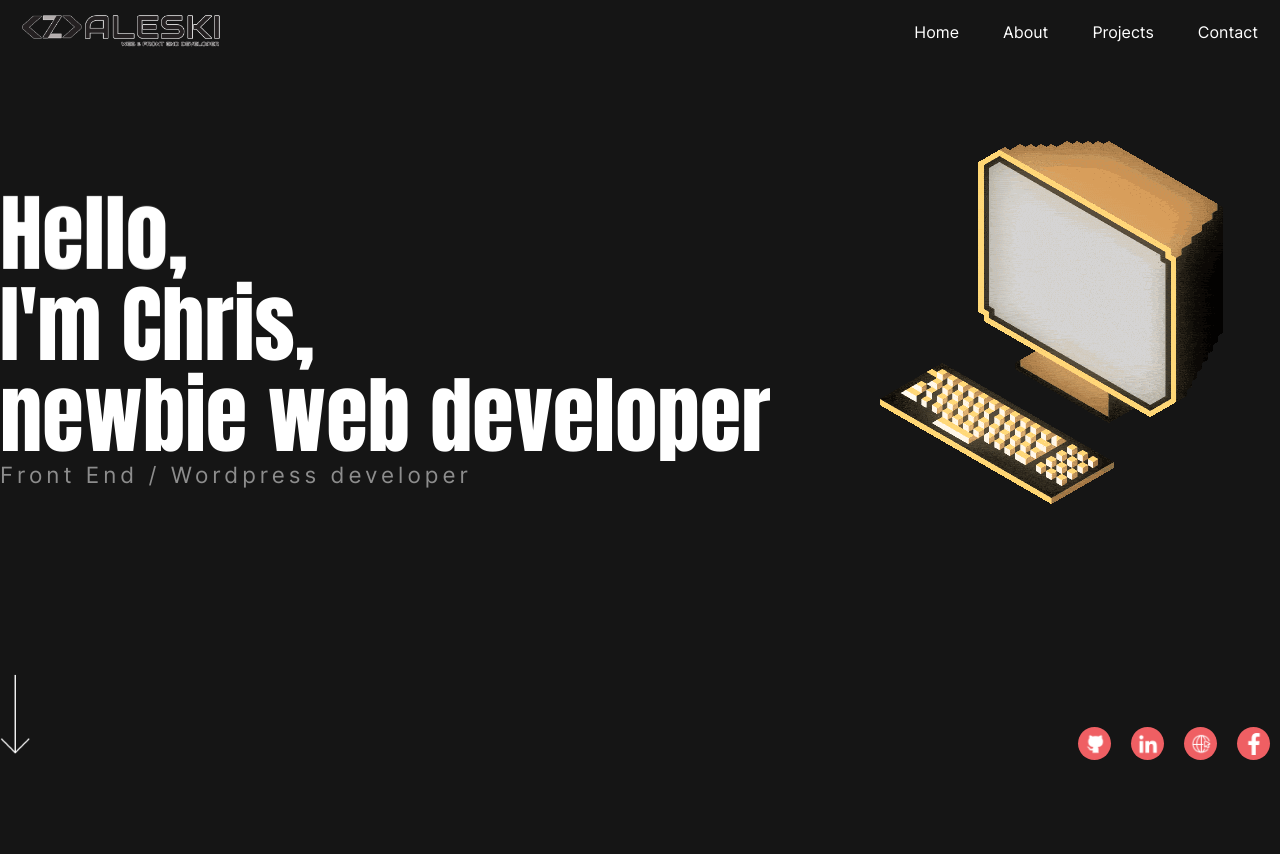
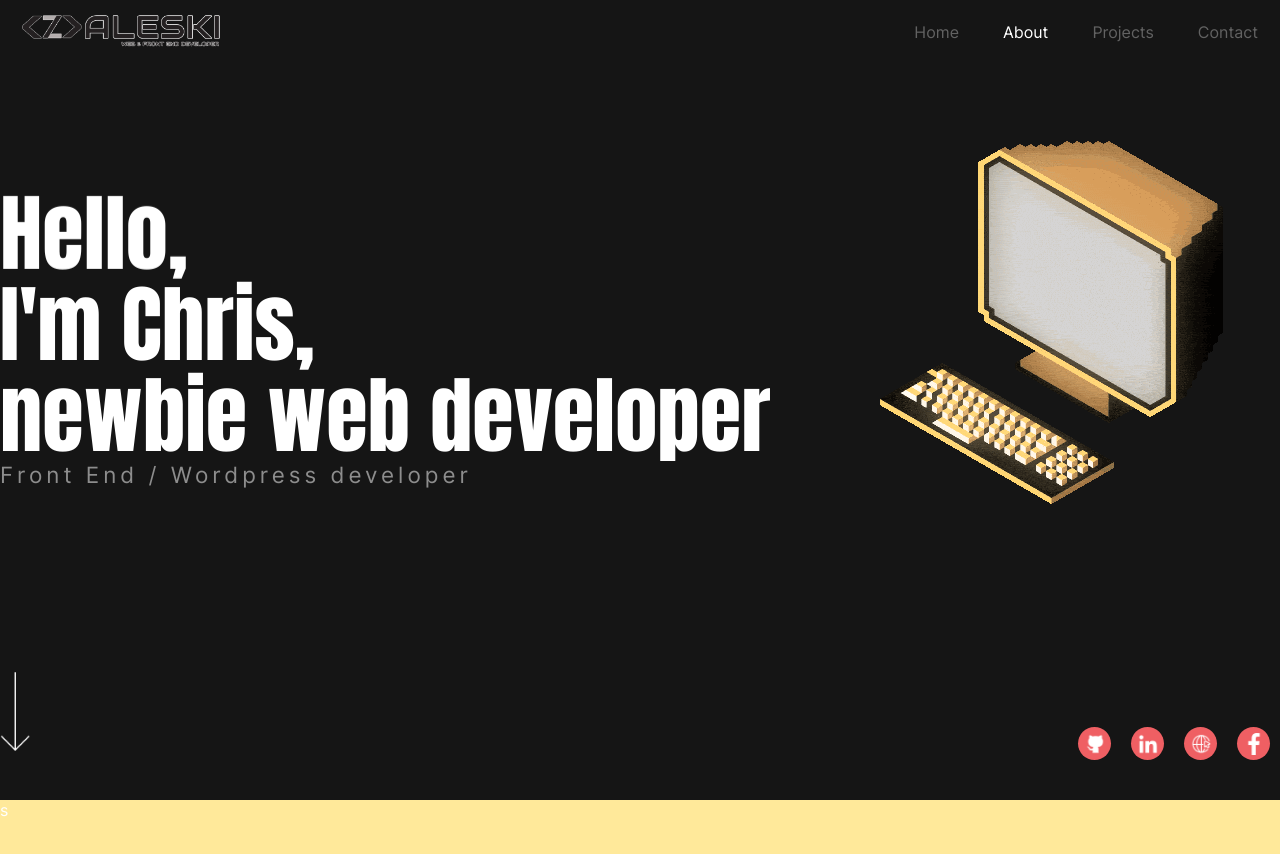
Before and after one commit to Zlvsky/cvkzaleski, a React (Create React App) app: page / in a window 1280 px wide. Shown: the top 854 px of the page. Before the commit the page ends 800 px from the top, so only its background shows below. Built offline with nearby package versions, Linux system fonts and the light colour scheme.

Commit message:
Added scrollable navigation with section observer

```diff
--- a/src/App.tsx
+++ b/src/App.tsx
@@ -1,13 +1,18 @@
 import React from 'react';
 import  Hero from "./Sections/Hero";
+import  About from "./Sections/About";
 import  Nav from "./Components/Nav";
+import NavProvider from './Components/NavProvider';
 
 
 function App() {
   return (
     <div className="App">
-      <Nav />
-      <Hero />
+      <NavProvider>
+        <Nav />
+        <Hero />
+        <About />
+      </NavProvider>
     </div>
   );
 }
--- /dev/null
+++ b/src/Assets/styles/about.sass
@@ -0,0 +1,9 @@
+#about
+    height: 100vh
+    overflow: hidden
+    display: -webkit-box
+    display: -ms-flexbox
+    display: flex
+    flex-direction: column
+    -ms-flex-align: center
+    background-color: #FFE99A
--- a/src/Assets/styles/hero.sass
+++ b/src/Assets/styles/hero.sass
@@ -8,7 +8,6 @@
     -ms-flex-align: center
 
     .heroMain
-        height: inherit
         display: flex
         align-items: center
         justify-content: space-between
--- a/src/Assets/styles/index.sass
+++ b/src/Assets/styles/index.sass
@@ -30,7 +30,6 @@
   font-weight: normal
 
 body
-  max-width: 1600px
   margin: 0 auto
   font-family: 'Inter'
   -webkit-font-smoothing: antialiased
@@ -45,6 +44,7 @@ code
 
 nav
   position: fixed
+  margin: 0 auto
   width: 100%
   max-width: 1600px
   display: flex
@@ -55,6 +55,10 @@ nav
   #navigation
     display: flex
     align-items: center
+    .activeSection
+      color: #fff
+    .unactiveSection
+      color: #626262
     span
       margin: 0 22px
       height: fit-content
@@ -62,13 +66,11 @@ nav
 
 .flexContainer
 
-.section-full
-  min-height: 100vh
-  position: relative
-  opacity: 0
-  -webkit-transition: opacity 0.4s
-  -o-transition: opacity 0.4s
-  transition: opacity 0.4s
+.sectionContent
+  max-width: 1600px
+  width: 100%
+  margin: 0 auto
+  height: inherit
 
 h1
   color: #fff
--- a/src/Components/Nav.tsx
+++ b/src/Components/Nav.tsx
@@ -1,5 +1,6 @@
-import React, {useState, FC} from 'react';
+import React, {useState, useContext, FC} from 'react';
 import logo from './../Assets/images/zaleski logo obrys.png';
+import { NavContext } from './NavProvider';
 
 const navLinks = [
     {navLinkId: "Home", scrollToId: "hero"},
@@ -8,7 +9,6 @@ const navLinks = [
     {navLinkId: "Contact", scrollToId: "contact"},
 ]
 
-
 interface Props {
     navLinkId: string
     scrollToId: string
@@ -16,9 +16,10 @@ interface Props {
     setActiveLinkId: any
 }
 
-const NavLink: FC<Props> = ({ navLinkId, scrollToId, activeNavLinkId, setActiveLinkId}) => {
+const NavLink: FC<Props> = ({ navLinkId, scrollToId}) => {
+    const { activeNavLinkId, setActiveNavLinkId } = useContext(NavContext);
     const handleClick = () => {
-        setActiveLinkId(navLinkId);
+        setActiveNavLinkId(navLinkId);
         document.getElementById(scrollToId)?.scrollIntoView({
             behavior: 'smooth',
         });
@@ -27,7 +28,7 @@ const NavLink: FC<Props> = ({ navLinkId, scrollToId, activeNavLinkId, setActiveL
     return (
         <span
             id="navLinkId"
-            className={activeNavLinkId === navLinkId ? 'activeClass' : ''}
+            className={activeNavLinkId === navLinkId ? ' activeSection' : 'unactiveSection'}
             onClick={handleClick}
             >
                 {navLinkId}
--- /dev/null
+++ b/src/Components/NavProvider.tsx
@@ -0,0 +1,26 @@
+import React, { useState, FC } from "react";
+
+
+export const NavContext = React.createContext({
+  activeNavLinkId: "",
+  setActiveNavLinkId: (value: string) => {},
+});
+
+interface navInterface {
+    children: any
+}
+
+const NavProvider: FC<navInterface> = ({ children }) => {
+  const [activeNavLinkId, setActiveNavLinkId] = useState("");
+
+  const providerValue = {
+    activeNavLinkId,
+    setActiveNavLinkId,
+  };
+
+  return (
+    <NavContext.Provider value={providerValue}>{children}</NavContext.Provider>
+  );
+};
+
+export default NavProvider;
--- /dev/null
+++ b/src/Hooks/useNav.tsx
@@ -0,0 +1,21 @@
+import { useRef, useContext, useEffect, FC } from "react";
+import { useOnScreen } from "../Hooks/useOnScreen";
+import { NavContext } from "../Components/NavProvider";
+
+
+
+export const useNav = (navLinkId: string) => {
+  const ref = useRef(null);
+
+  const { setActiveNavLinkId } = useContext(NavContext);
+
+  const isOnScreen = useOnScreen(ref);
+
+  useEffect(() => {
+    if (isOnScreen) {
+      setActiveNavLinkId(navLinkId);
+    }
+  }, [isOnScreen, setActiveNavLinkId, navLinkId]);
+
+  return ref;
+};
--- /dev/null
+++ b/src/Hooks/useOnScreen.tsx
@@ -0,0 +1,22 @@
+import React, { useState, useEffect, FC } from "react";
+
+
+export const useOnScreen = (ref: any) => {
+    const [isOnScreen, setIsOnScreen] = useState(false);
+
+    const observer = new IntersectionObserver(
+        ([entry]) => setIsOnScreen(entry.isIntersecting),
+        {
+            threshold: [0.25, 0.5, 0.75],
+        }
+    )
+
+    useEffect(() => {
+        observer.observe(ref.current);
+        return () => {
+            observer.disconnect();
+        }
+    });
+
+    return isOnScreen;
+};
--- /dev/null
+++ b/src/Sections/About.tsx
@@ -0,0 +1,15 @@
+import React from 'react';
+import '../Assets/styles/about.sass';
+import { useNav } from "../Hooks/useNav";
+
+
+function About() {
+    const aboutRef = useNav("About");
+    return (
+      <div id="about" ref={aboutRef}>
+        <div className="sectionContent aboutMain">s</div>
+      </div>
+    );
+}
+
+export default About;
--- a/src/Sections/Hero.tsx
+++ b/src/Sections/Hero.tsx
@@ -1,4 +1,5 @@
 import React from 'react';
+import { useNav } from '../Hooks/useNav';
 import "../Assets/styles/hero.sass";
 import hireMeGif from './../Assets/images/hireme.gif';
 import arrow from "./../Assets/images/arrow.png";
@@ -8,6 +9,8 @@ import linkedin from "./../Assets/images/linkedin.png";
 import web from "./../Assets/images/web.png";
 
 function Hero() {
+    const heroRef = useNav("Home")
+
     const AnimatedSpan = () => {
         const heroText = ["Hello," , "I'm Chris,", "newbie web developer"];
         const smallLine = "Front End / Wordpress developer";
@@ -94,8 +97,8 @@ function Hero() {
     }
 
     return (
-      <div id="hero" className="">
-        <div className="heroMain">
+      <div id="hero" className="" ref={heroRef}>
+        <div className="sectionContent heroMain">
           <AnimatedSpan />
           <GifComponent />
         </div>
```
